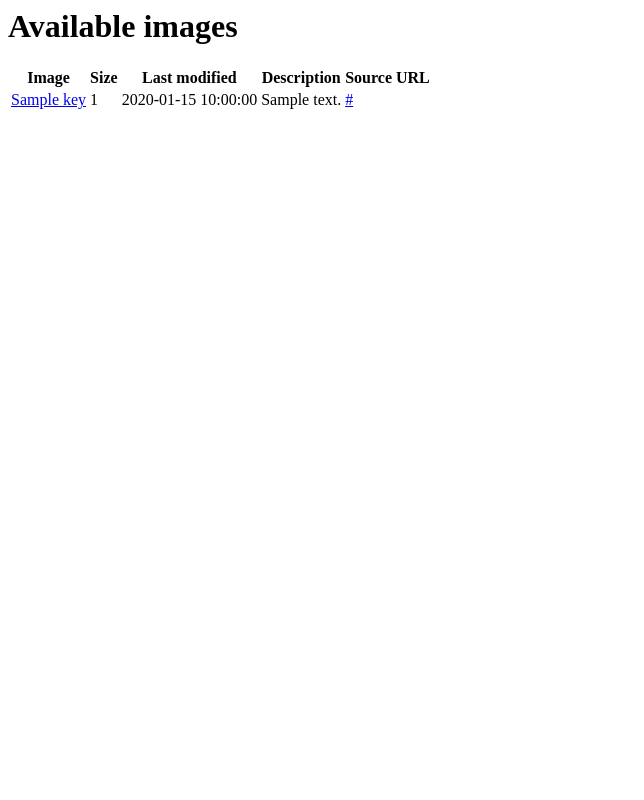
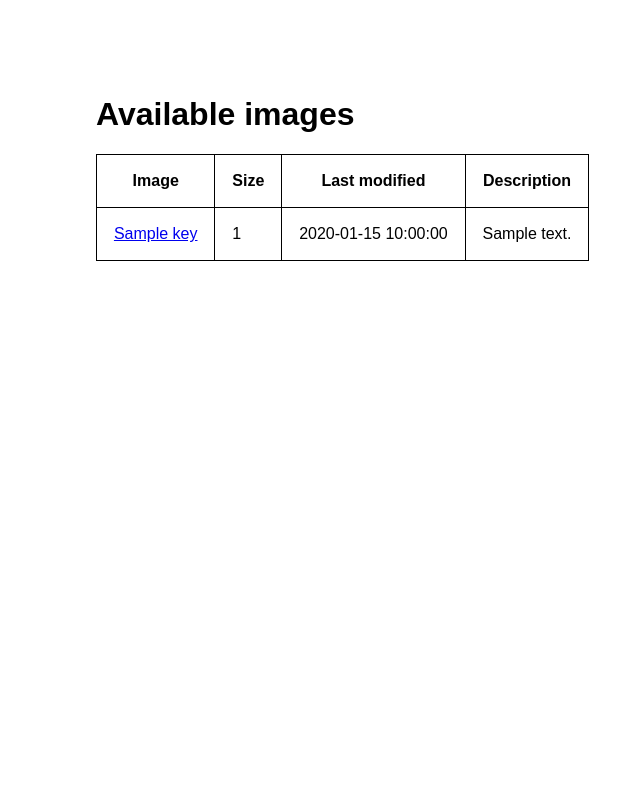
Before and after one commit to larsks/s3web, a Flask app: template s3web/templates/images.html in a window 1280 px wide. Shown: the whole page, without its empty margins (0-644 px from the left). Run offline with Flask 2, Linux system fonts and the light colour scheme; the template is opened without the code that fills it: most values are stand-ins (such as "Sample title", 1, 10 or a date in 2020); parts of the project's set-up code (start-up, migrations or seed data) failed here and were passed over.

Commit message:
pretty up the presentation a bit
add a stylesheet to the main layout

```diff
--- a/s3web/app.py
+++ b/s3web/app.py
@@ -1,6 +1,7 @@
 import boto3
 import logging
 import os
+import pkg_resources
 
 from urllib.parse import urlunparse
 
@@ -67,7 +68,9 @@ class S3Proxy:
         return f'{self.access_endpoint}/{self.bucket_name}/{obj["Key"]}'
 
 
-app = Flask(__name__)
+static_folder = pkg_resources.resource_filename(__name__, 'static')
+app = Flask(__name__, static_folder=static_folder)
+app.logger.warning('using static_folder: %s', static_folder)
 
 if (aws_access_key_id := os.environ.get('AWS_ACCESS_KEY_ID')) is None:
     raise ValueError('missing AWS_SECRET_ACCESS_KEY')
--- /dev/null
+++ b/s3web/static/style.css
@@ -0,0 +1,11 @@
+body {
+	margin: 1in;
+	font-family: Arial,Helvetica Neue,Helvetica,sans-serif;
+}
+
+table, th, td {
+	border: thin solid black;
+	padding: 2ex;
+	margin: 0;
+	border-collapse: collapse;
+}
--- a/s3web/templates/images.html
+++ b/s3web/templates/images.html
@@ -8,7 +8,6 @@
     <th>Size</th>
     <th>Last modified</th>
     <th>Description</th>
-    <th>Source URL</th>
   </tr>
 
   {% for image in images %}
@@ -21,12 +20,6 @@
       {{ image.tags.description }}
       {% endif %}
     </td>
-    <td>
-      {% if image.tags.source_url is defined %}
-      <a href="{{ image.tags.source_url }}">{{ image.tags.source_url }}</a>
-      {% endif %}
-    </td>
-  </tr>
   {% endfor %}
 </table>
 
--- a/s3web/templates/layout.html
+++ b/s3web/templates/layout.html
@@ -1,6 +1,7 @@
 <html>
   <head>
     <title>{% block title %}title{% endblock %}</title>
+    <link rel="stylesheet" href="/static/style.css">
   </head>
 
   <body>
```
Also changed, not shown: 1 other file.
